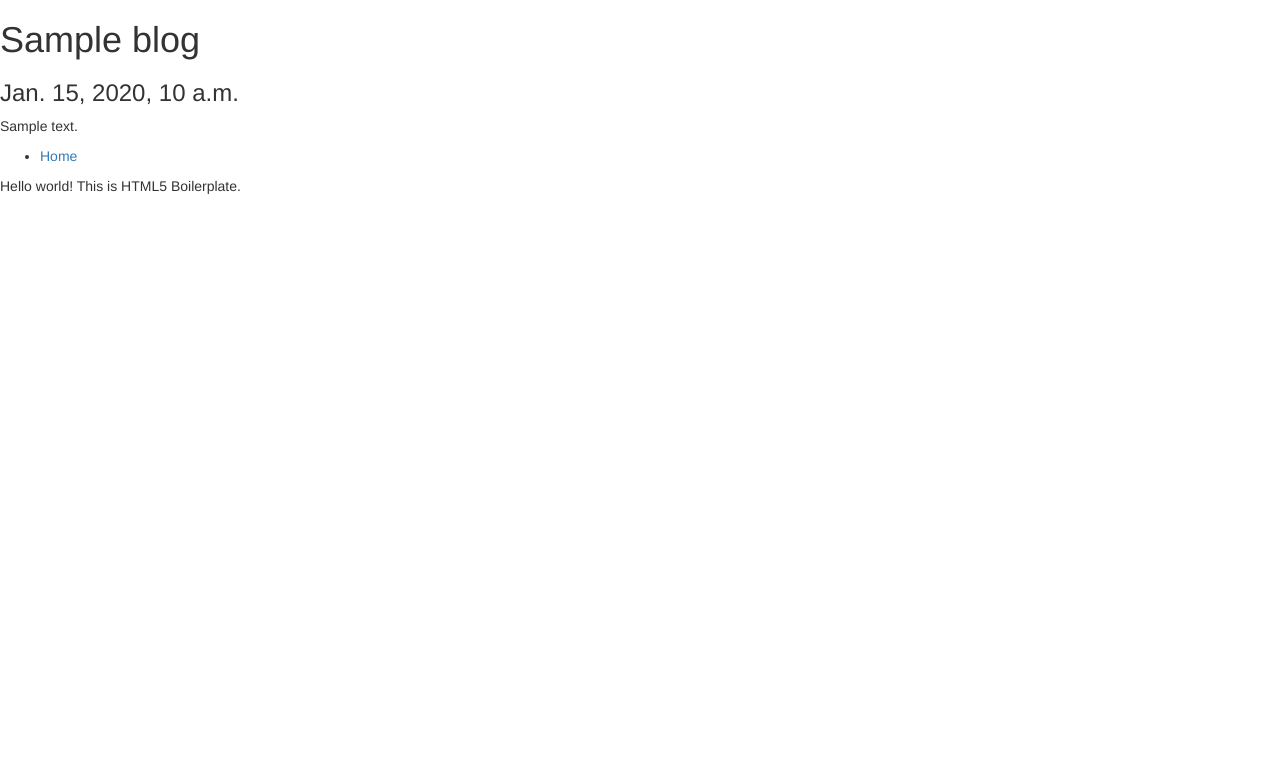
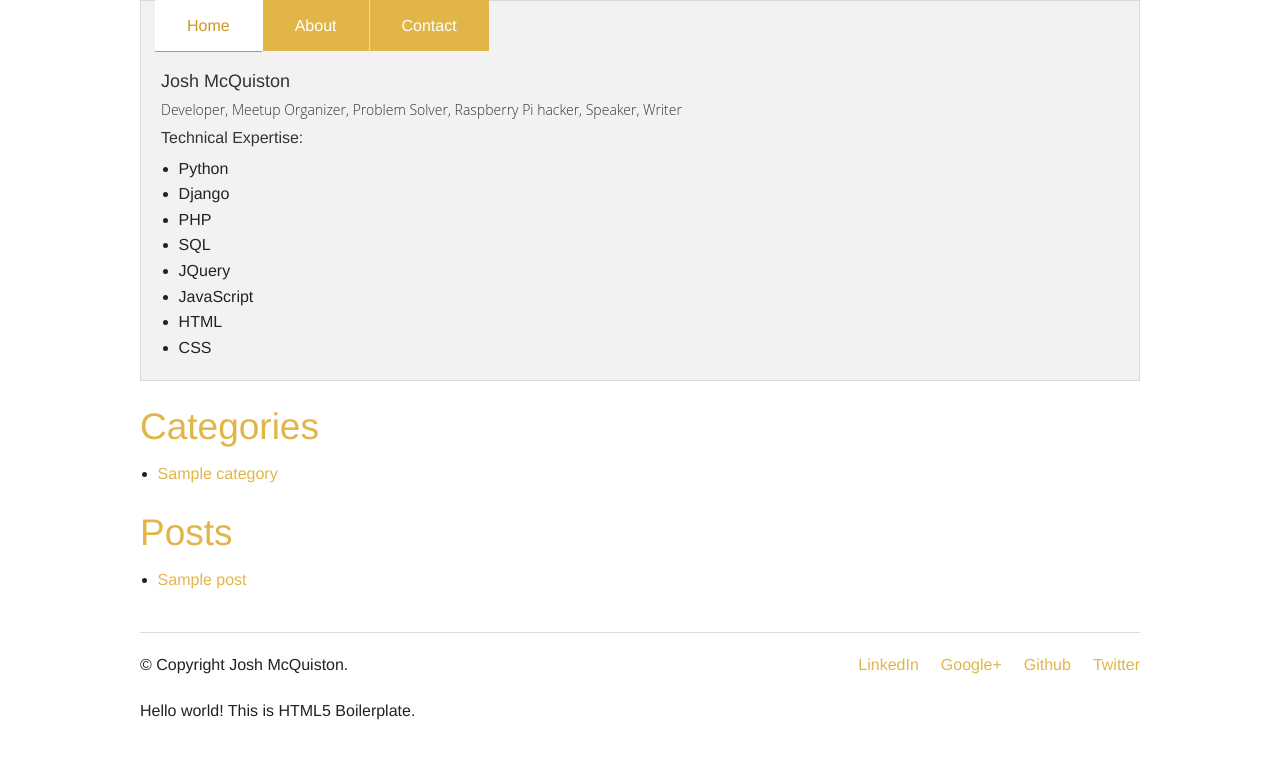
Before and after one commit to josh-mcq/django_blog, a Django app: template templates/index.html in a window 1280 px wide. Shown: the top 759 px of the page. Run offline with Django 3.2, Linux system fonts and the light colour scheme; the template is opened without the code that fills it: most values are stand-ins (such as "Sample title", 1, 10 or a date in 2020); parts of the project's set-up code (start-up, migrations or seed data) failed here and were passed over; some libraries are stand-ins or nearby versions.

Commit message:
first graft commit

```diff
--- a/blog/views.py
+++ b/blog/views.py
@@ -1,6 +1,4 @@
 from django.shortcuts import render
-
-
 from django.shortcuts import render_to_response, get_object_or_404
 
 from blog.models import Post, Category
@@ -8,6 +6,7 @@ from blog.models import Post, Category
 
 
 def index(request):
+	#import pdb;pdb.set_trace()
 	return render_to_response('index.html', {
 		'categories': Category.objects.all(),
 		'posts': Post.objects.all()[:5]
@@ -15,7 +14,7 @@ def index(request):
 
 def view_post(request, slug):
 	return render_to_response('view_post.html', {
-		'post': get_object_or_404(Blog, slug=slug)
+		'post': get_object_or_404(Post, slug=slug)
 	})
 
 def view_category(request, slug):
--- a/templates/blog/includes/base.html
+++ b/templates/blog/includes/base.html
@@ -13,21 +13,69 @@
         <!-- Place favicon.ico in the root directory -->
 
        {% load staticfiles %}
-        <link rel="stylesheet" href="{% static 'bower_components/html5-boilerplate/dist/css/normalize.css' %}">
+        <link rel="stylesheet" href="{% static 'joshmcquiston/css/foundation.css' %}"/>
+        <link rel="stylesheet" href="{% static 'joshmcquiston/css/custom.css' %}" />
+        <!--<link rel="stylesheet" href="{% static 'bower_components/html5-boilerplate/dist/css/normalize.css' %}">
         <link rel="stylesheet" href="{% static 'bower_components/html5-boilerplate/dist/css/main.css' %}">
         <link rel="stylesheet" href="{% static 'bower_components/bootstrap/dist/css/bootstrap.min.css' %}">
         <link rel="stylesheet" href="{% static 'bower_components/bootstrap/dist/css/bootstrap-theme.min.css' %}">
-        <script src="{% static 'bower_components/html5-boilerplate/dist/js/vendor/modernizr-2..8.3.min.js' %}"></script>
+        <script src="{% static 'bower_components/html5-boilerplate/dist/js/vendor/modernizr-2.8.3.min.js' %}"></script>-->
     </head>
     <body>
-        <!--[if lt IE 8]>
+      <div class="row">
+         <div class="large-12 columns">
+
+      <!-- Navigation -->
+
+        <ul class="button-group">
+          <li><a href="#" class="button active">Home</a></li>
+          <li><a href="about.html" class="button">About</a></li>
+          <li><a href="contact.html" class="button">Contact</a></li>
+        </ul>
+
+      <!-- End Navigation --></div>
+        <div class="panel">
+                  <h5>Josh McQuiston</h5>
+                  <!--<h6 class="subheader">Available for full time employment with innovative tech company in Portland area.</h6>-->
+                  <h6 class="subheader">Developer, Meetup Organizer, Problem Solver, Raspberry Pi hacker, Speaker, Writer</h6>
+                  <h6>Technical Expertise:</h6>
+                  <ul>
+                    <li>Python</li>
+                                    <li>Django</li>
+                                    <li>PHP</li>
+                    <li>SQL</li>
+                    <li>JQuery</li>
+                    <li>JavaScript</li>
+                    <li>HTML</li>
+                    <li>CSS</li>
+                  </ul>
+                </div><!--[if lt IE 8]>
             <p class="browserupgrade">You are using an <strong>outdated</strong> browser. Please <a href="http://browsehappy.com/">upgrade you
             r browser</a> to improve your experience.</p>
         <![endif]-->
 
         <!-- Add your site or application content here -->
         {% block content %}{% endblock %}
+               <footer class="row">
+        <div class="large-12 columns"><hr />
+            <div class="row">
 
+              <div class="large-6 columns">
+                  <p>© Copyright Josh McQuiston.</p>
+              </div>
+
+              <div class="large-6 columns">
+                  <ul class="inline-list right">
+                    <li><a href="http://www.linkedin.com/pub/joshua-mcquiston/4/81/8b1">LinkedIn</a></li>
+                    <li><a href="https://plus.google.com/u/0/+JoshuaMcquiston/about">Google+</a></li>
+                    <li><a href="https://github.com/josh-mcq">Github</a></li>
+                    <li><a href="https://twitter.com/pdxwebdeveloper">Twitter</a></li>
+                  </ul>
+              </div>
+
+            </div>
+        </div>
+      </footer>
         <p>Hello world! This is HTML5 Boilerplate.</p>
         <script src="//ajax.googleapis.com/ajax/libs/jquery/1.10.2/jquery.min.js"></script>
         <script>window.jQuery || document.write('<script src="{% static 'bower_components/html5-boilerplate/js/vendor/jquery-1.11.3.min.js' %}"><\/script>')</script>
--- a/templates/index.html
+++ b/templates/index.html
@@ -1,16 +1,28 @@
 
-{% extends "blog/includes/base.html" %}
+{% extends 'blog/includes/base.html' %}
+{% block title %}Welcome to my blog{% endblock %}
 
-    {% block content %}
-        {% for blog in posts %}
-        <h1>{{ blog.title }}</h1>
-        <h3>{{ blog.posted }}</h3>
-        <p>{{ blog.text }}</p>
+{% block content %}
+    <h2>Categories</h2>
+    {% if categories %}
+        <ul>
+        {% for category in categories %}
+            <li><a href="{{ category.get_absolute_url }}">{{ category.title }}</a></li>
         {% endfor %}
+        </ul>
+    {% else %}
+        <p>There are no posts.</p>
+    {% endif %}
 
+    <h2>Posts</h2>
+    {% if posts %}
+        <ul>
+        {% for post in posts %}
+            <li><a href="{{ post.get_absolute_url }}">{{ post.title }}</a></li>
+        {% endfor %}
+        </ul>
+    {% else %}
+        <p>There are no posts.</p>
+    {% endif %}
 
-
-       <ul class="button-group">
-          <li><a href="#" class="button active">Home</a></li>
-      </ul>
-    {% endblock %}
+{% endblock %}
```
Also changed, not shown: blog/urls.py (+9 -9 lines), djangoblog/urls.py (+1 -6 lines), db.sqlite3.
